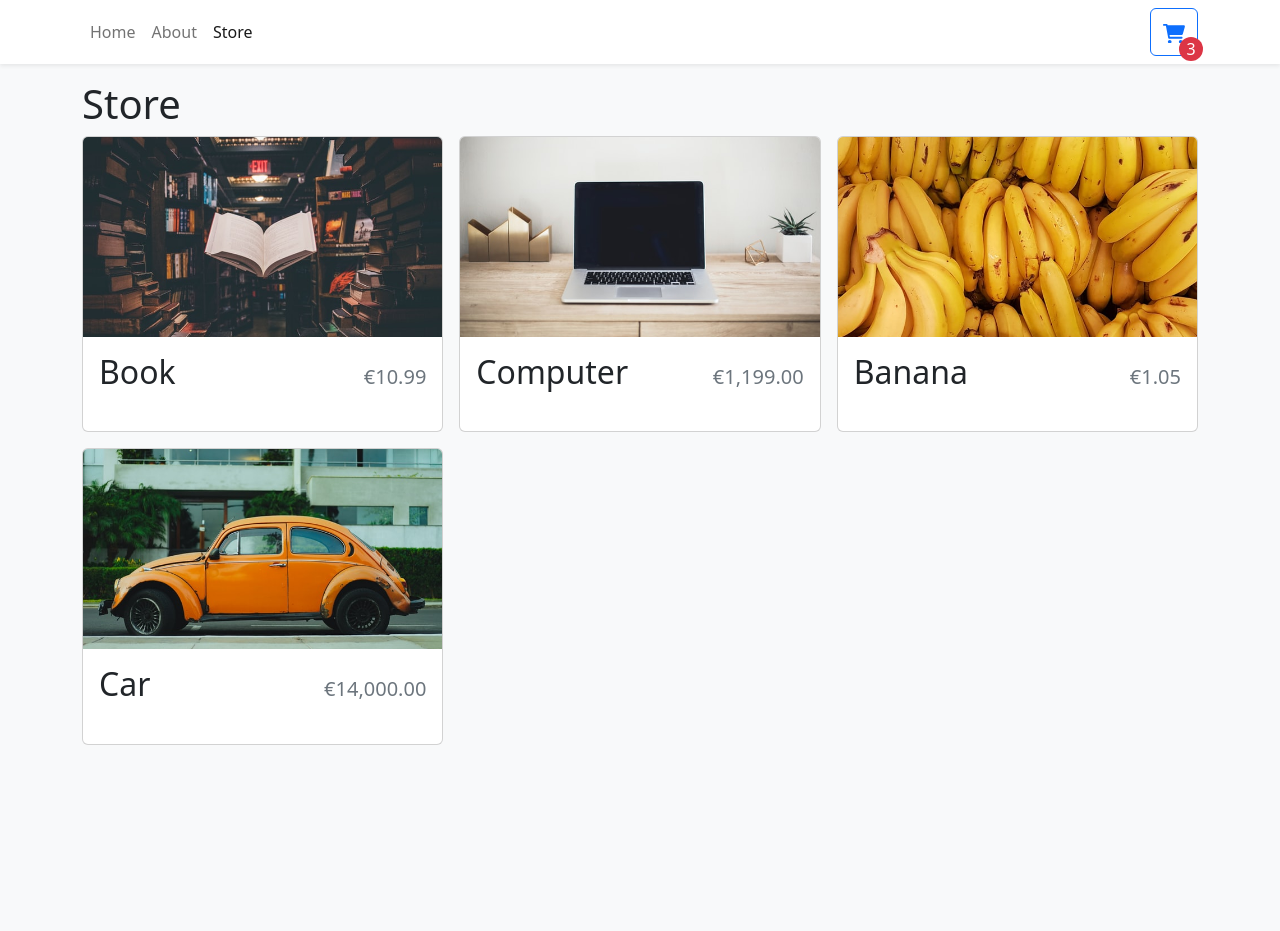
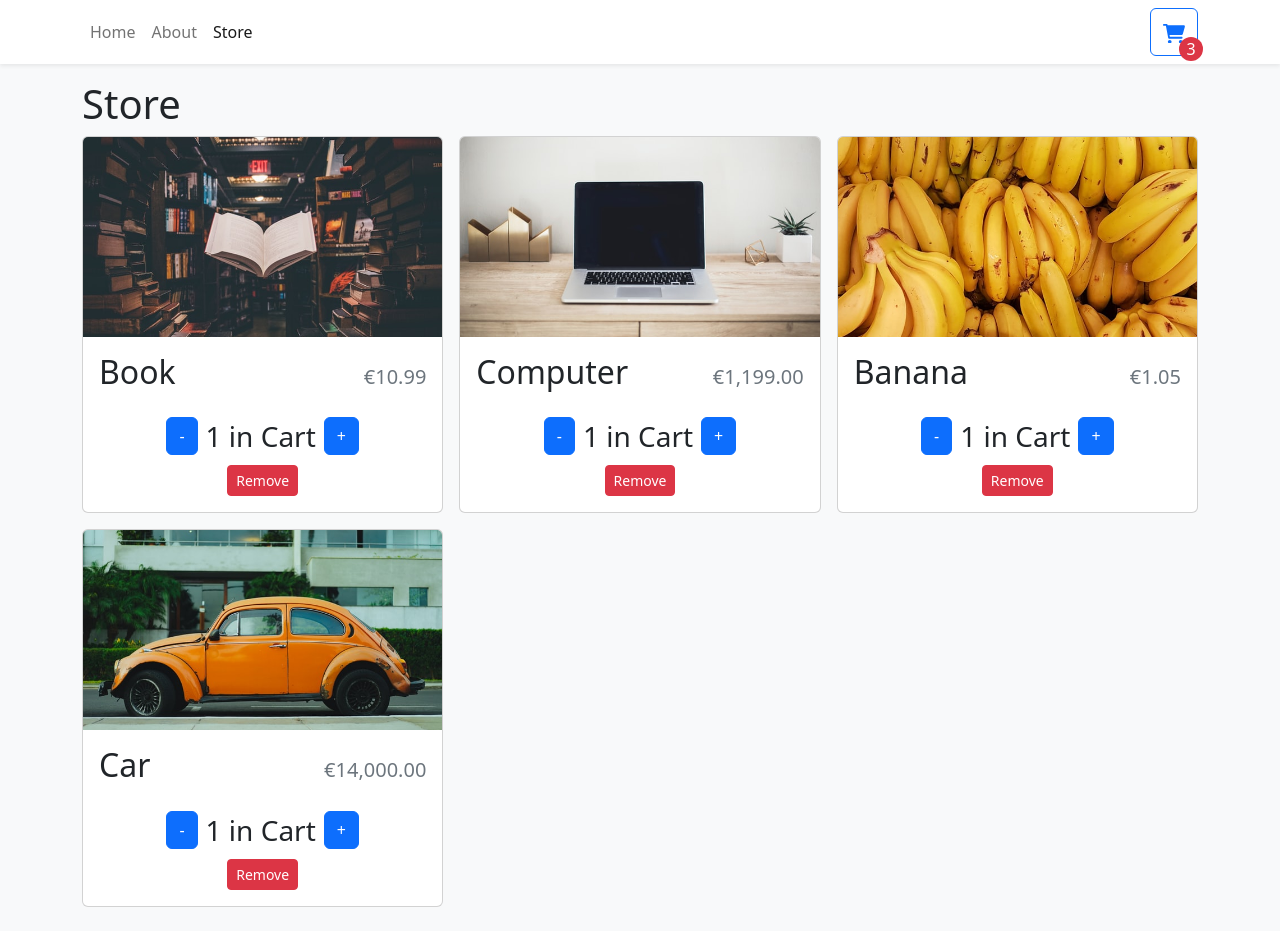
Before and after one commit to pavelFaraday/Typescript-Cart, a React (Create React App) app: page /store in a window 1280 px wide. Before the commit the page ends 800 px from the top, so only its background shows below. Built offline with nearby package versions, Linux system fonts and the light colour scheme.

Commit message:
Create Cart buttons in Cards

```diff
--- a/src/components/StoreItem.tsx
+++ b/src/components/StoreItem.tsx
@@ -1,4 +1,4 @@
-import { Card } from "react-bootstrap";
+import { Card, Button } from "react-bootstrap";
 import { formatCurrency } from "../utilities/formatCurrency";
 
 interface StoreItemProps {
@@ -9,8 +9,9 @@
 }
 
 function StoreItem({ id, name, price, imgUrl }: StoreItemProps) {
+	const quantity = 1;
 	return (
-		<Card>
+		<Card className="h-100">
 			<Card.Img
 				variant="top"
 				src={imgUrl}
@@ -24,6 +25,32 @@
 						{formatCurrency(price)}
 					</span>
 				</Card.Title>
+				<div className="mt-auto">
+					{quantity === 0 ? (
+						<Button className="w-100">+ Add To Cart</Button>
+					) : (
+						<div
+							className="d-flex align-items-center flex-column"
+							style={{ gap: ".5rem" }}
+						>
+							<div
+								className="d-flex align-items-center justify-content-center"
+								style={{ gap: ".5rem" }}
+							>
+								<Button>-</Button>
+								<div>
+									<span className="fs-3">
+										{quantity} in Cart
+									</span>
+								</div>
+								<Button>+</Button>
+							</div>
+							<Button variant="danger" size="sm">
+								Remove
+							</Button>
+						</div>
+					)}
+				</div>
 			</Card.Body>
 		</Card>
 	);
```
